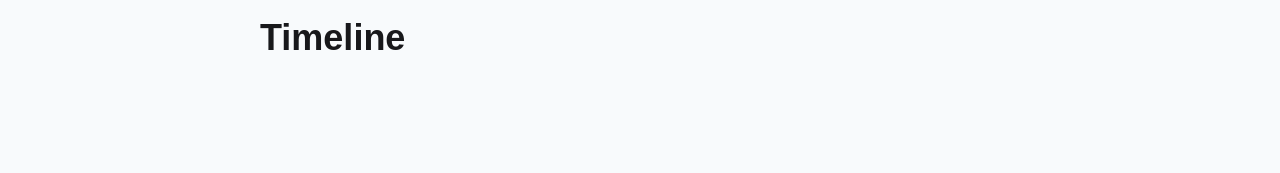
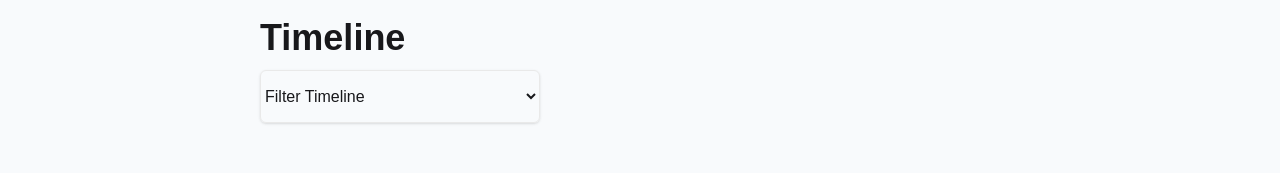
Before and after one commit to Sakibur59/PH-Assignment-6-Keen-Keeper, a React (Vite) app: page /timeline in a window 1280 px wide. Shown: the part 126-299 px from the top of the page. Built offline with nearby package versions, Linux system fonts and the light colour scheme.

Commit message:
Filtering data via call,text,video is added using select-option

```diff
--- a/src/Pages/Timeline/Timeline.jsx
+++ b/src/Pages/Timeline/Timeline.jsx
@@ -1,4 +1,4 @@
-import React, { useContext } from 'react';
+import React, { useContext, useState } from 'react';
 import { friendContext } from '../../FriendContext/FriendProvide';
 import { IoCall } from 'react-icons/io5';
 import { LuVideo } from 'react-icons/lu';
@@ -6,11 +6,23 @@ import { RiMessage2Line } from 'react-icons/ri';
 
 const Timeline = () => {
     const {AllList} = useContext(friendContext)
+    const [filterData,setFilterData] = useState('all');
+
+    const handleFilterData = filterData === 'all' ? AllList : AllList.filter((item)=> item.type === filterData)
 
     return (
   <div className='max-w-190 mx-auto mt-20 min-h-screen'>
     <h1 className='font-bold text-4xl'>Timeline</h1>
-    {AllList.map((item,index) => (
+
+    <div className='mb-4 mt-3'>
+        <select className=' w-70 py-4 rounded-md shadow border border-[#E9E9E9]' value={filterData} onChange={(e)=> setFilterData(e.target.value)}>
+            <option value='all'>Filter Timeline</option>
+            <option value='Call'>Call</option>
+            <option value='Text'>Text</option>
+            <option value='Video'>Video</option>
+        </select>
+    </div>
+    {handleFilterData.map((item,index) => (
       <div key={index} className="flex items-center gap-2 p-3 shadow mb-3">
 
         <div>
```
